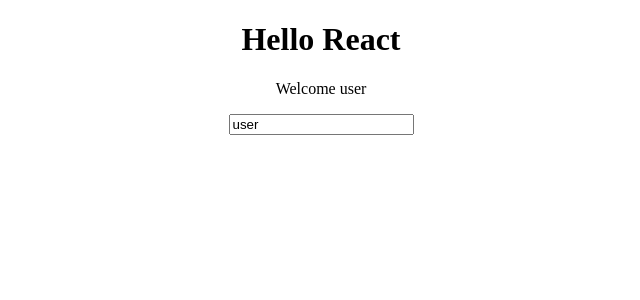
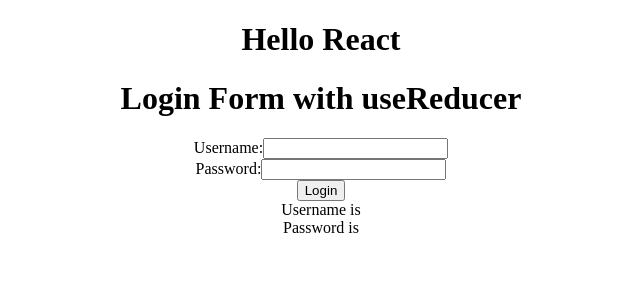
Before and after one commit to vlaksush2021/feb-2025, a React (Create React App) app in the folder 04-react.js/project1/hello-react/: page / in a window 1280 px wide. Shown: the top 300 px of the page, without its empty margins (319-959 px from the left). Built offline with nearby package versions, Linux system fonts and the light colour scheme.

Commit message:
updated with useReducer and custom hooks

```diff
--- a/04-react.js/project1/hello-react/src/App.js
+++ b/04-react.js/project1/hello-react/src/App.js
@@ -9,6 +9,8 @@
 import ConditionalRenderingComponent from './components/ConditionalRenderingComponent';
 import ControlledComponent from './components/ControlledComponent';
 import UnControlledComponent from './components/UnControlledComponent';
+import LoginForm from './components/LoginForm';
+import LoginForm2 from './components/LoginForm2';
 
 function App() {
   const productInfo = { name: 'Laptop', price: '$1000' };
@@ -57,10 +59,16 @@
 
 
       {/* Control Component */}
-      <ControlledComponent />
+      {/* <ControlledComponent /> */}
 
       {/* UnControlled Component */}
       {/* <UnControlledComponent /> */}
+
+      {/* useReducer */}
+      {/* <LoginForm /> */}
+
+      {/* Custom Hook */}
+      <LoginForm2 />
 
 
     </div>
--- /dev/null
+++ b/04-react.js/project1/hello-react/src/components/LoginForm.js
@@ -0,0 +1,65 @@
+import React, { useReducer, useState } from 'react'
+
+function formReducer(state, action) {
+    switch (action.type) {
+        case 'SET_USERNAME':
+            return { ...state, username: action.value };
+        case 'SET_PASSWORD':
+            return { ...state, password: action.value };
+        case 'RESET':
+            return { username: '', password: '' };
+        default:
+            return state;
+    }
+}
+
+export default function LoginForm() {
+    const [formState, dispatch] = useReducer(formReducer, { username: '', password: '' });
+
+    const handleSubmit = (event) => {
+        event.preventDefault();
+        const {username,password} = formState;
+
+        if(!username || !password){
+            alert('please fill all the fields')
+        }
+        else{
+            console.log('user name is '+username)
+            console.log('password is '+password)
+            dispatch({type:'RESET'})
+        }
+    }
+
+    return (
+        <div>
+
+            <h1>Login Form with useReducer</h1>
+            <form onSubmit={handleSubmit} >
+
+                <div>
+                    <label>Username:</label>
+                    <input
+                        type="text" value={formState.username}
+                        onChange={(e) => dispatch({type:'SET_USERNAME',value:e.target.value})}
+                    />
+                </div>
+
+                <div>
+                    <label>Password:</label>
+                    <input
+                        type="password" value={formState.password}
+                        onChange={(e) => dispatch({type:'SET_PASSWORD',value:e.target.value})}
+                    />
+                </div>
+                <div>
+                    <button type='submit'>Login</button>
+                </div>
+
+                Username is {formState.username}  <br />
+                Password is {formState.password}
+
+            </form>
+
+        </div>
+    )
+}
--- /dev/null
+++ b/04-react.js/project1/hello-react/src/components/LoginForm2.js
@@ -0,0 +1,54 @@
+import React from "react";
+import { useFormFields } from "./useFormFields";
+
+export default function LoginForm2() {
+
+    const[formState,handleChange,resetFields] = useFormFields({username:'',password:''})
+
+    const handleSubmit = (event) => {
+        event.preventDefault();
+        const {username,password} = formState;
+
+        if(!username || !password){
+            alert('please fill all the fields')
+        }
+        else{
+            console.log('user name is '+username)
+            console.log('password is '+password)
+            resetFields();
+        }
+    }
+
+    return (
+        <div>
+
+            <h1>Login Form with useReducer</h1>
+            <form onSubmit={handleSubmit} >
+
+                <div>
+                    <label>Username:</label>
+                    <input
+                        type="text" name="username" value={formState.username}
+                        onChange={handleChange}
+                    />
+                </div>
+
+                <div>
+                    <label>Password:</label>
+                    <input
+                        type="password" name="password" value={formState.password}
+                        onChange={handleChange}
+                    />
+                </div>
+                <div>
+                    <button type='submit'>Login</button>
+                </div>
+
+                Username is {formState.username}  <br />
+                Password is {formState.password}
+
+            </form>
+
+        </div>
+    )
+}
--- a/04-react.js/project1/hello-react/src/components/UnControlledComponent.js
+++ b/04-react.js/project1/hello-react/src/components/UnControlledComponent.js
@@ -1,20 +1,46 @@
-import React, { useRef, useState } from 'react'
+// import React, { useRef, useState } from 'react'
+
+// export default function UnControlledComponent() {
+//   const usernameRef = useRef();
+
+//   const handleSubmit = (event) => {
+//     event.preventDefault();
+//     const username = usernameRef.current.value
+//     console.log('User name is '+username)
+//   }
+
+//   return (
+//     <div>
+//       <form onSubmit={handleSubmit} >
+
+//         <input type="text" ref={usernameRef} />
+//         <button type='submit'>Login</button>
+//       </form>
+//     </div>
+//   )
+// }
+
+
+// without useRef
+import React from 'react'
 
 export default function UnControlledComponent() {
-  const usernameRef = useRef();
+
 
   const handleSubmit = (event) => {
     event.preventDefault();
-    const username = usernameRef.current.value
+    const username = event.target.elements.username.value;
     console.log('User name is '+username)
+    document.getElementById("displayUsername").innerHTML=username
   }
 
   return (
     <div>
       <form onSubmit={handleSubmit} >
 
-        <input type="text" ref={usernameRef} />
+        <input type="text" name="username" />
         <button type='submit'>Login</button>
+        <div id="displayUsername"></div>
       </form>
     </div>
   )
--- /dev/null
+++ b/04-react.js/project1/hello-react/src/components/useFormFields.js
@@ -0,0 +1,34 @@
+import { useReducer } from "react";
+
+export function useFormFields(initialState) { //custom hook
+
+    function reducer(state,action) {
+        switch(action.type){
+            case 'SET_FIELD' :
+                return {
+                    ...state, [action.field]:action.value
+                };
+            case 'RESET_FIELDS':
+                return initialState
+            default:
+                return state;
+        }
+    }
+
+const [state,dispatch] = useReducer(reducer,initialState);
+
+const handleChange = (e) => {
+    dispatch( {
+        type :'SET_FIELD',
+        field:e.target.name,
+        value:e.target.value
+    })
+}
+
+const resetFields = () => {
+    dispatch({type:'RESET_FIELDS'});
+}
+
+return [state,handleChange,resetFields];
+
+}
```
Also changed, not shown: 1 other file (tests, documents, lock files or other folders).
